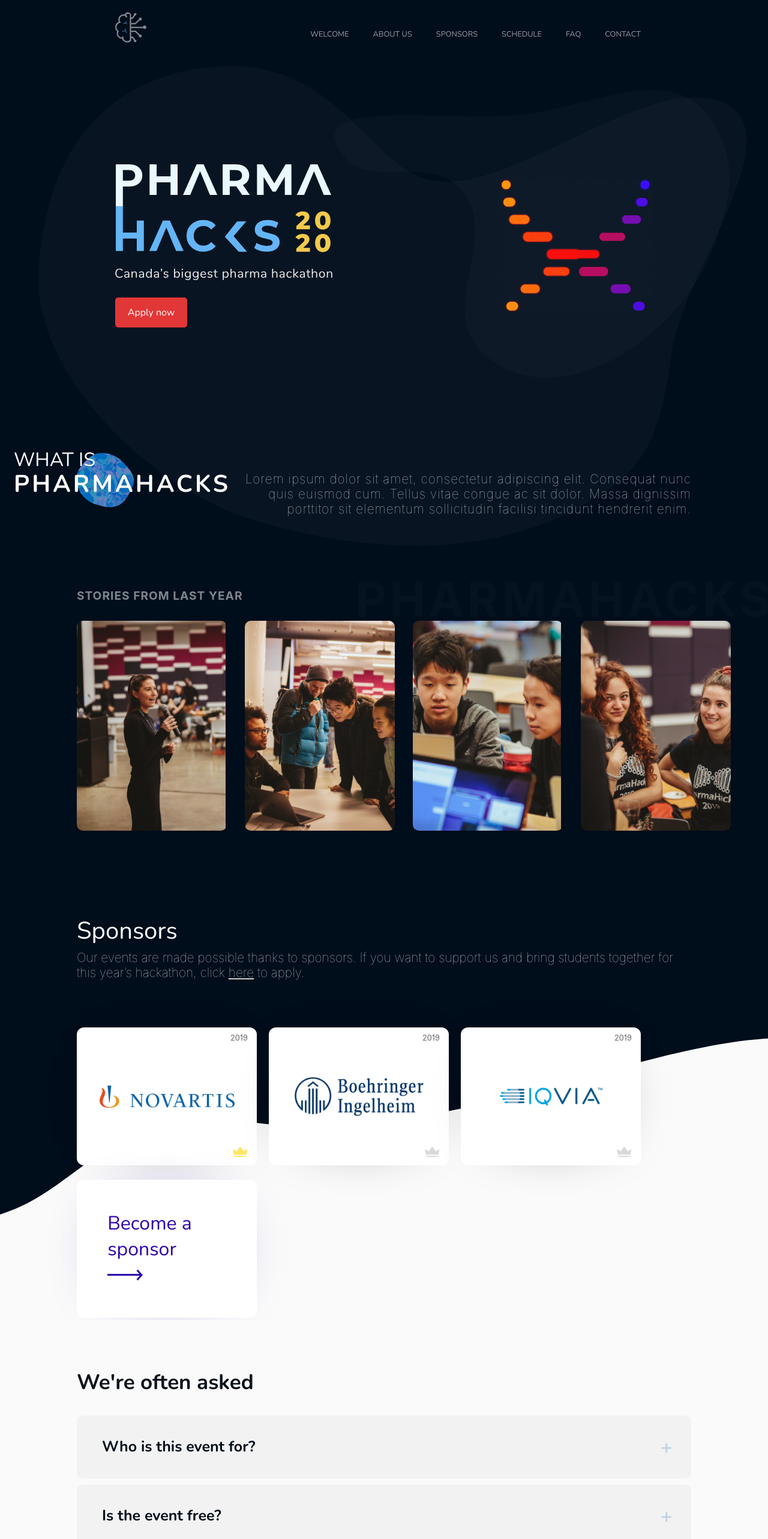
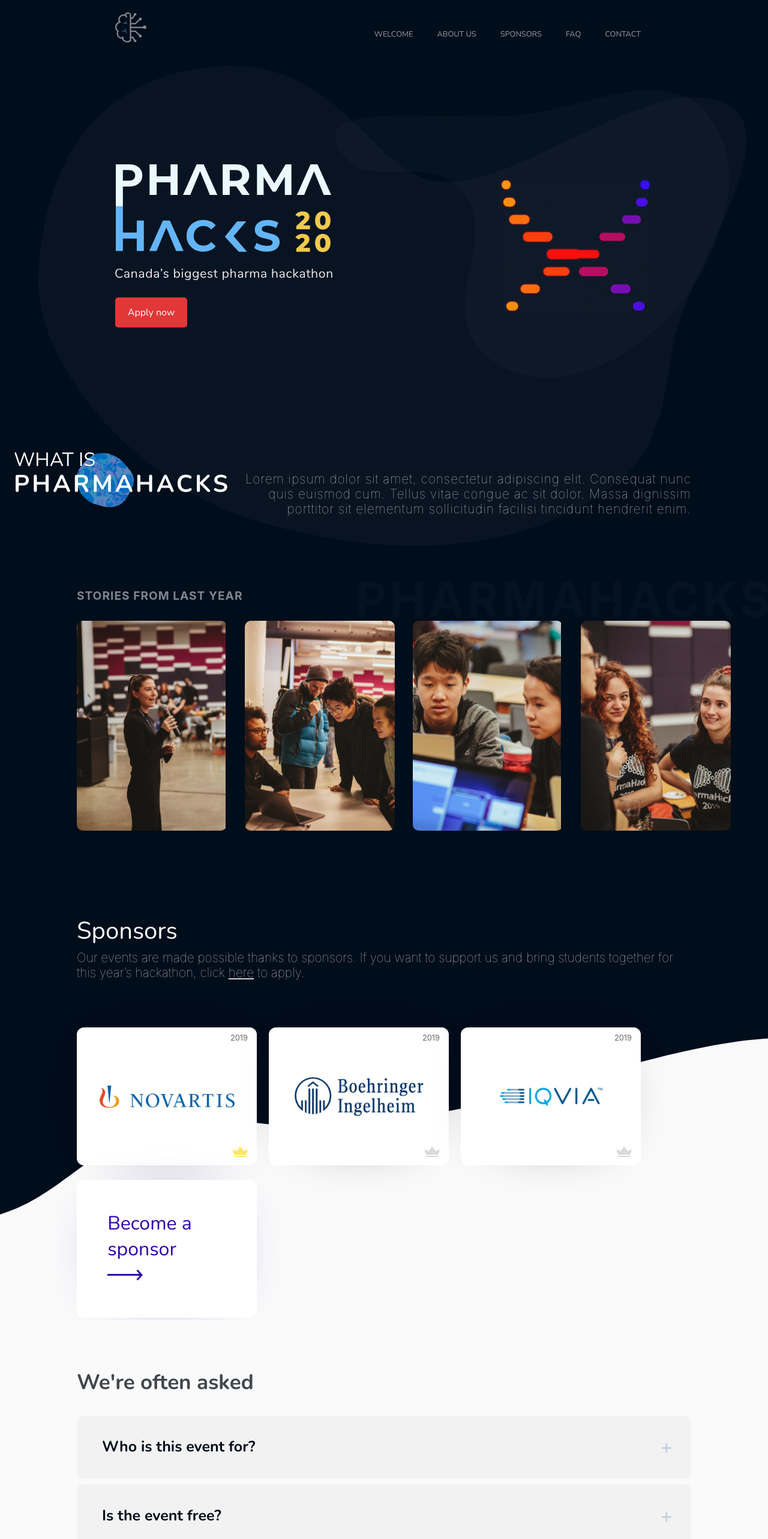
Before and after one commit to PharmaHacks/official-website-2022, a React (Create React App) app: page / in a window 1280 px wide. Shown: the top 2566 px of the page at 60% size. Built offline with nearby package versions, Linux system fonts and the light colour scheme.

Commit message:
Fix Navbar, some colours etc.

```diff
--- a/src/containers/FAQ.jsx
+++ b/src/containers/FAQ.jsx
@@ -5,7 +5,7 @@
 export default class About extends React.Component{
     render(){
         return(
-        <div className="faq-container">
+        <div className="faq-container" id = "FAQ">
             <div className="faq-title">We're often asked</div>
 
             <AccordionItem title={"Who is this event for?"} text={"Lorem ipsum dolor sit amet, consectetur adipiscing elit, sed do eiusmod tempor incididunt ut labore et dolore magna aliqua. Ut enim ad minim veniam, quis nostrud exercitation ullamco laboris nisi ut aliquip ex ea commodo consequat. Duis aute irure dolor in reprehenderit in"} />
--- a/src/containers/Navbar.jsx
+++ b/src/containers/Navbar.jsx
@@ -9,7 +9,7 @@
                 <a href="#welcome">Welcome</a>
                 <a href="#about">About us</a>
                 <a href="#sponsors">Sponsors</a>
-                <a href="#schedule">Schedule</a>
+                {/* <a href="#schedule">Schedule</a> */}
                 <a href="#FAQ">FAQ</a>
                 <a href="#contact">Contact</a>
             </div>
--- a/src/styles/FAQ.css
+++ b/src/styles/FAQ.css
@@ -14,7 +14,7 @@
   font-size: 35px;
   font-weight: 700;
   line-height: 48px;
-  color: #0d141b;
+  color: #0D141BC7;
   margin-bottom: 31px;
 }
 
--- a/src/styles/accordion.css
+++ b/src/styles/accordion.css
@@ -3,7 +3,7 @@
   font-weight: 600;
   font-size: 25px;
   line-height: 34.1px;
-  color: #000d1b;
+  color: #000D1B;
 }
 
 .accordion-container-long {
@@ -49,7 +49,7 @@
   line-height: 27px;
   text-align: left;
   margin-top: 13px;
-  color: #000d1b;
+  color: #000D1B;
   background-color: white;
 }
 
```
